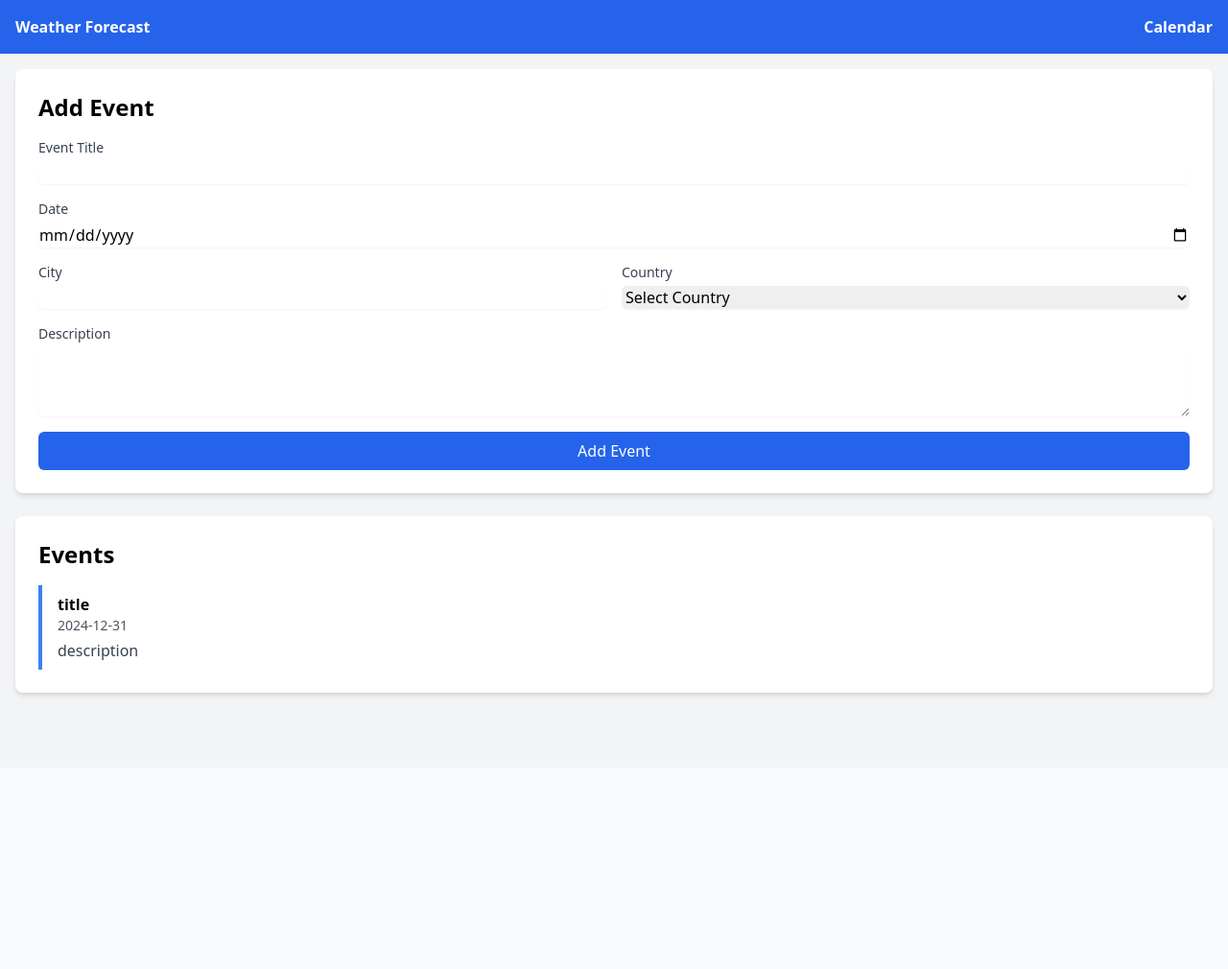
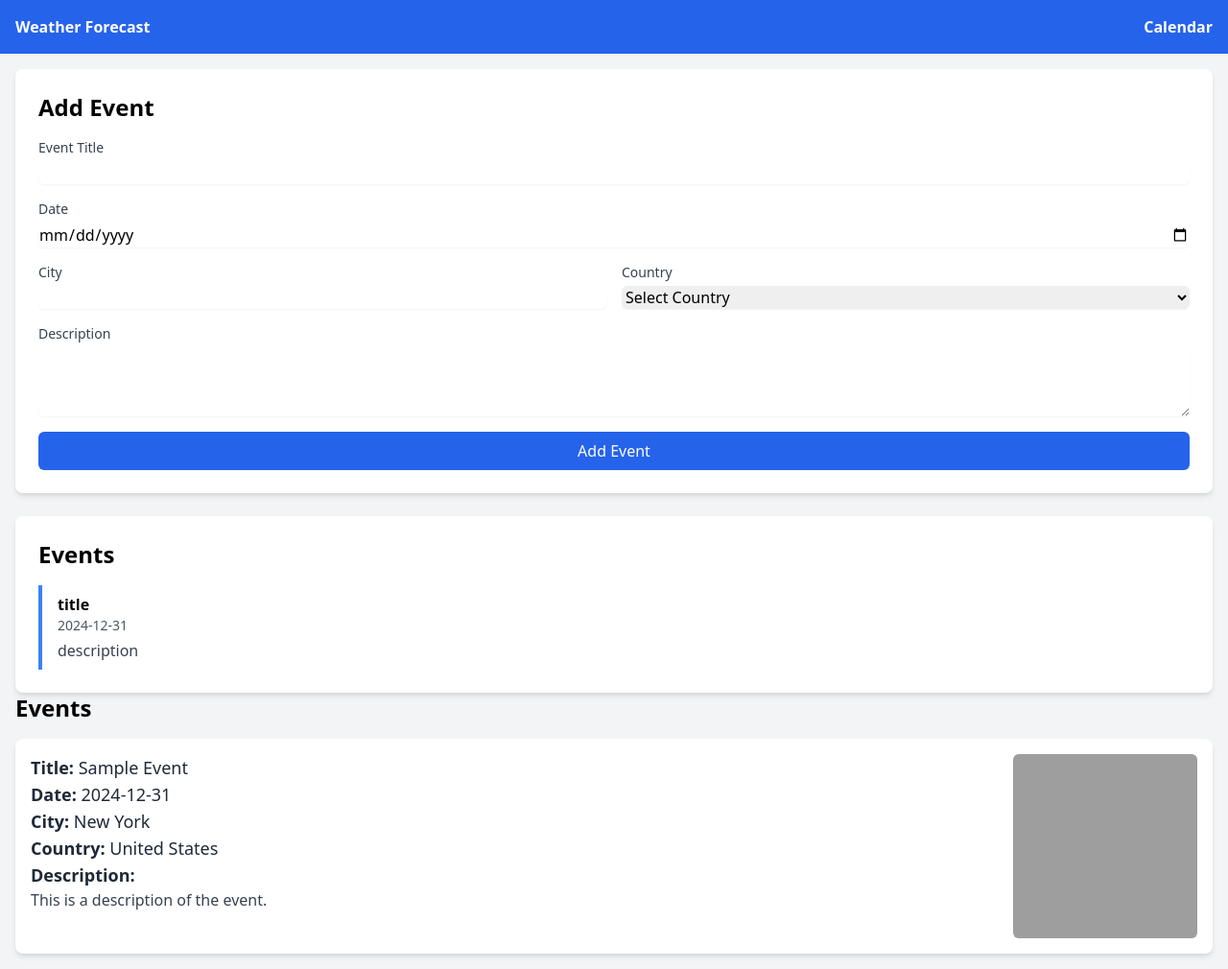
Before and after one commit to joshua2705/Flask-webapp, a Flask app: page /calendar in a window 1280 px wide. Shown: the whole page at 96% size. Before the commit the page ends 728 px from the top, so only its background shows below. Run offline with Flask 3, Linux system fonts and the light colour scheme; grey boxes are pictures that could not be loaded.

Commit message:
picture event

```diff
--- a/templates/calendar.html
+++ b/templates/calendar.html
@@ -74,4 +74,24 @@
         {% endif %}
     </div>
 </div>
+
+<div class="events-section">
+    <h2 class="text-2xl font-bold mb-4">Events</h2>
+    <div class="event-box flex items-start space-x-4 bg-white rounded-lg shadow-md p-4">
+        <!-- Event Details Section -->
+        <div class="event-details flex-1">
+            <p class="text-lg font-semibold text-gray-800">Title: <span class="font-normal">Sample Event</span></p>
+            <p class="text-lg font-semibold text-gray-800">Date: <span class="font-normal">2024-12-31</span></p>
+            <p class="text-lg font-semibold text-gray-800">City: <span class="font-normal">New York</span></p>
+            <p class="text-lg font-semibold text-gray-800">Country: <span class="font-normal">United States</span></p>
+            <p class="text-lg font-semibold text-gray-800">Description:</p>
+            <p class="font-normal text-gray-700">This is a description of the event.</p>
+        </div>
+        <!-- Picture Output Section -->
+        <div class="picture-output w-48 h-48 flex-shrink-0 bg-gray-200 rounded-md flex items-center justify-center">
+            <img src="placeholder.jpg" alt="Event Picture" class="w-full h-full object-cover rounded-md" />
+        </div>
+    </div>
+</div>
+
 {% endblock %}
```
